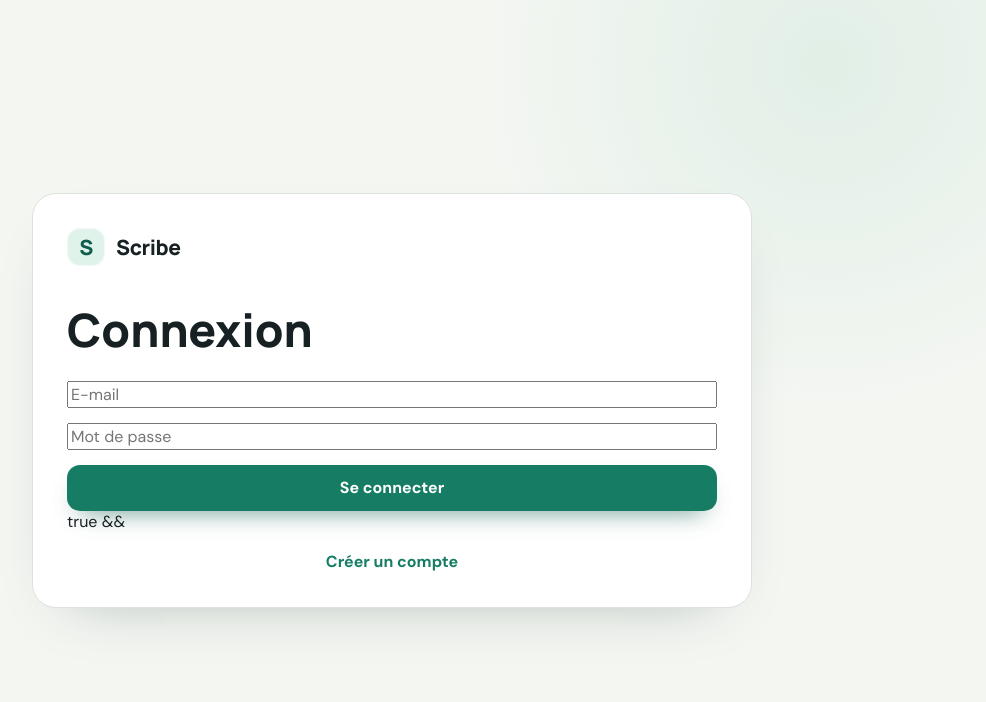
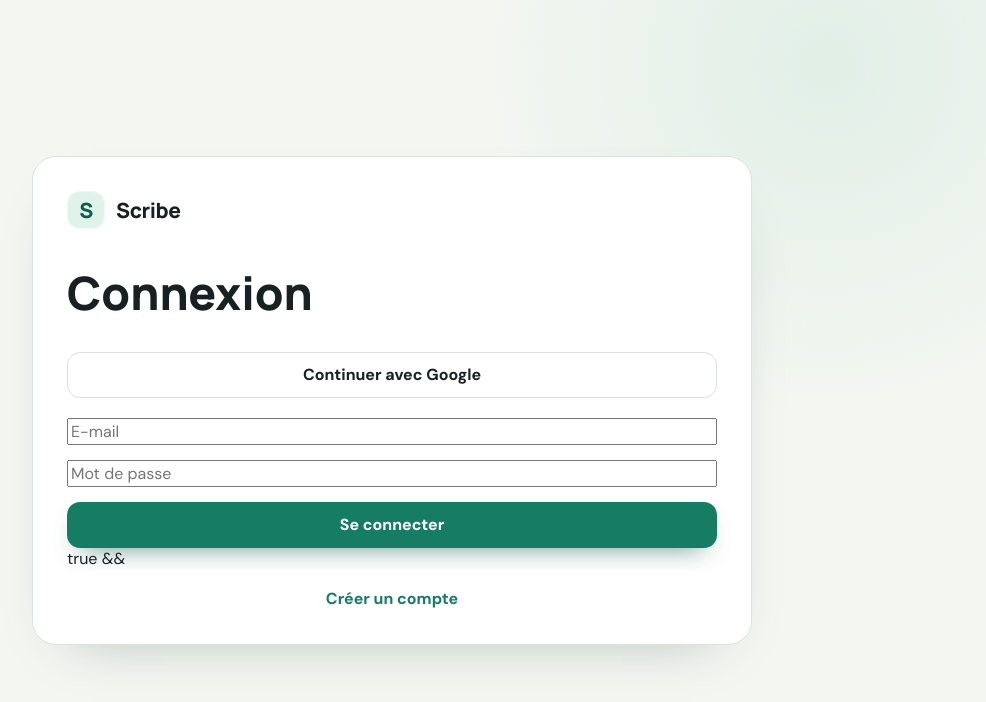
Before and after one commit to AshDv/Klaria, a React (Vite) app in the folder web/: page / in a window 1280 px wide. Shown: the top 702 px of the page, without its empty margins (248-1234 px from the left). Built offline with nearby package versions, Linux system fonts and the light colour scheme.

Commit message:
feat(auth-ui): add Google login

```diff
--- a/web/src/App.jsx
+++ b/web/src/App.jsx
@@ -28,6 +28,7 @@ export default function App() {
   return <main className="public-page"><section className="content-card public-card">
     <div className="brand"><span className="brand-mark">S</span><span>Scribe</span></div>
     <h1>{login ? "Connexion" : "Créer un compte"}</h1>
+    <a className="google-button" href="/api/auth/sso/google">Continuer avec Google</a>
     <form className="auth-form" onSubmit={submit}>
       {!login && <input placeholder="Nom complet" value={name} onChange={event => setName(event.target.value)} required />}
       <input type="email" placeholder="E-mail" value={email} onChange={event => setEmail(event.target.value)} required />
```
